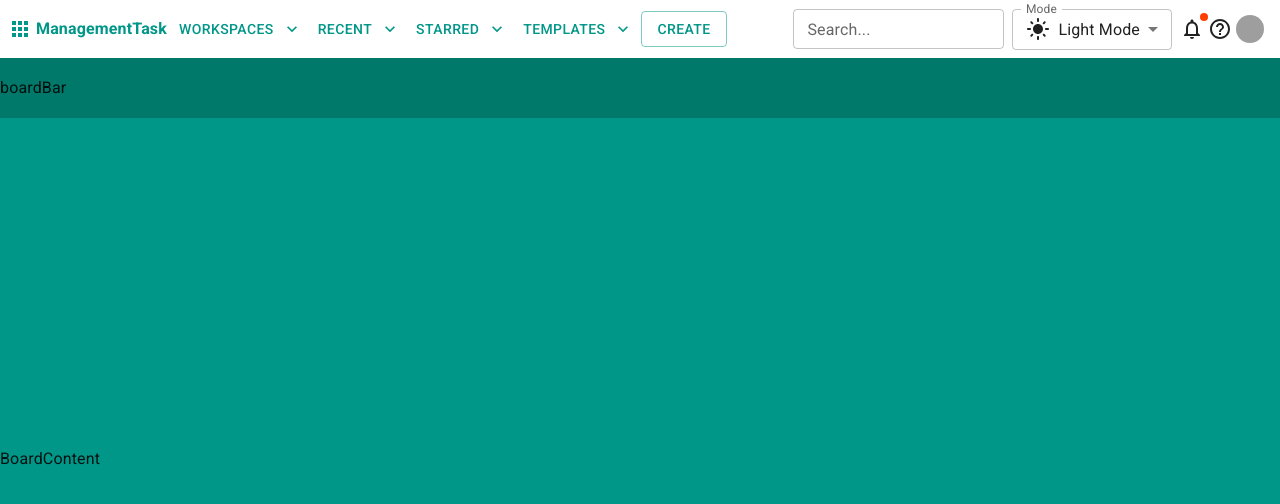
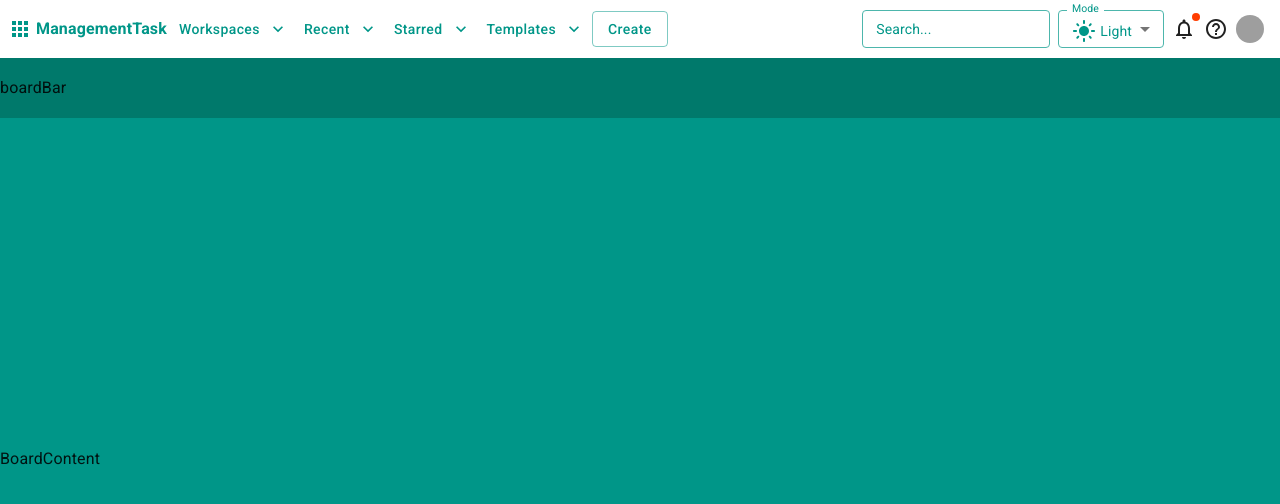
Before and after one commit to capsocong/WMS-Web, a React (Vite) app: page / in a window 1280 px wide. Shown: the top 504 px of the page. Built offline with nearby package versions, Linux system fonts and the light colour scheme; grey boxes are pictures that could not be loaded.

Commit message:
update appbar

```diff
--- a/src/components/AppBar/Menus/Profiles.jsx
+++ b/src/components/AppBar/Menus/Profiles.jsx
@@ -1,4 +1,4 @@
-import { Avatar, Box, Button, Divider, IconButton, Menu, MenuItem, Tooltip } from '@mui/material'
+import { Avatar, Box, Divider, IconButton, Menu, MenuItem, Tooltip } from '@mui/material'
 import React from 'react'
 import ListItemIcon from '@mui/material/ListItemIcon'
 import { Logout, PersonAdd, Settings } from '@mui/icons-material'
--- a/src/components/AppBar/Menus/Workspaces.jsx
+++ b/src/components/AppBar/Menus/Workspaces.jsx
@@ -61,7 +61,6 @@ function Workspace() {
           </ListItemIcon>
           <ListItemText>Paste</ListItemText>
           <Typography variant="body2" color="text.secondary">
-            ⌘V
           </Typography>
         </MenuItem>
       </Menu>
--- a/src/components/AppBar/index.jsx
+++ b/src/components/AppBar/index.jsx
@@ -8,7 +8,7 @@ import Starred from './Menus/Starred'
 import Templates from './Menus/templates'
 import NotificationsNoneIcon from '@mui/icons-material/NotificationsNone'
 import Tooltip from '@mui/material/Tooltip'
-import HelpOutlineIcon from '@mui/icons-material/HelpOutline';
+import HelpOutlineIcon from '@mui/icons-material/HelpOutline'
 import Profiles from './Menus/Profiles'
 
 
@@ -19,19 +19,24 @@ function AppBar() {
       width: '100%',
       display: 'flex',
       alignItems: 'center',
-      justifyContent: 'space-between'
+      justifyContent: 'space-between',
+      gap: 2,
+      overflowX: 'auto'
     }}>
-      <Box sx={{ display: 'flex', alignItems: 'center', gap: 1 }}>
+      <Box sx={{ display: { xs: 'none', md: 'flex' }, gap: 1, alignItems: 'center' }}>
         <AppsIcon sx={{ color: 'primary.main' }}/>
-        <Typography variant='span' sx={{ fontSize: '1,2rem', fontWeight: 'bold', color: 'primary.main' }} >ManagementTask </Typography>
+        <Typography variant='span' sx={{ fontSize: '1,2rem', fontWeight: 'bold', color: 'primary.main', alignItems: 'center' }} >
+           ManagementTask
+        </Typography>
         <Workspace />
         <Recent />
         <Starred />
         <Templates />
-        <Button variant="outlined">Create</Button>
+        <Button variant="outlined" >Create</Button>
       </Box>
-      <Box sx={{display: 'flex', alignItems: 'center', gap: 1 }}>
-        <TextField id="oulined-search" label="Search..." size='small'/>
+
+      <Box sx={{ display: 'flex', alignItems: 'center', gap: 2 }}>
+        <TextField id="outlined-search" label="Search..." size='small'/>
         <SelectMode />
         <Tooltip title="Notifications">
           <Badge color="secondary" variant="dot" >
--- a/src/components/ModeSelect/index.jsx
+++ b/src/components/ModeSelect/index.jsx
@@ -18,8 +18,8 @@ function SelectMode() {
   }
 
   return (
-    <FormControl sx={{ m: 1, minWidth: 120 }} size="small">
-      <InputLabel id="label-select-small-label">Mode</InputLabel>
+    <FormControl size="small">
+      <InputLabel id="label-select-small-label" >Mode</InputLabel>
       <Select
         labelId="label-select-dark-light-mode"
         id="select-dark-light-mode"
@@ -27,16 +27,14 @@ function SelectMode() {
         label="Mode"
         onChange={handleChange}
       >
-        <MenuItem value="">
-        </MenuItem>
         <MenuItem value="light">
-          <div style={{ display: 'flex', alignItems: 'center', gap: 8 }}>
-            <LightModeIcon/> Light Mode
-          </div>
+          <Box sx={{ display: 'flex', alignItems: 'center', gap: 1 }}>
+            <LightModeIcon/>Light
+          </Box>
         </MenuItem>
         <MenuItem value="dark">
           <Box sx={{ display: 'flex', alignItems: 'center', gap: 1 }}>
-            <DarkModeOutlinedIcon/> Dark Mode
+            <DarkModeOutlinedIcon/>Dark
           </Box>
         </MenuItem>
         <MenuItem value="system">
--- a/src/theme.js
+++ b/src/theme.js
@@ -25,8 +25,52 @@ const theme = extendTheme({
       },
       spacing: (factor) => `${0.25 * factor}rem`
     }
+  },
+  // ...other properties
+  components: {
+    MuiButton: {
+      styleOverrides: {
+        root: {
+          textTransform: 'none'
+        }
+      }
+    },
+    MuiInputLabel: {
+      styleOverrides: {
+        root: ({ theme }) => ({
+          color: theme.palette.primary.main,
+          fontSize: '0.875rem',
+        })
+      }
+    },
+    MuiSelect: {
+      styleOverrides: {
+        select: {
+          height: 0,
+          minheight: 1.5
+        }
+      }
+    },
+    MuiOutlinedInput: {
+      styleOverrides: {
+        root: ({ theme }) => ({
+          color: theme.palette.primary.main,
+          fontSize: '0.875rem',
+          '.MuiOutlinedInput-notchedOutline': {
+            borderColor: theme.palette.primary.light
+          },
+          '&:hover': {
+            '.MuiOutlinedInput-notchedOutline': {
+              borderColor: theme.palette.primary.main
+            }
+          },
+          '& fieldSet': {
+            borderWidth: '1px !important'
+          }
+        })
+      }
+    }
   }
-// ...other properties
 })
 
 export default theme
```
